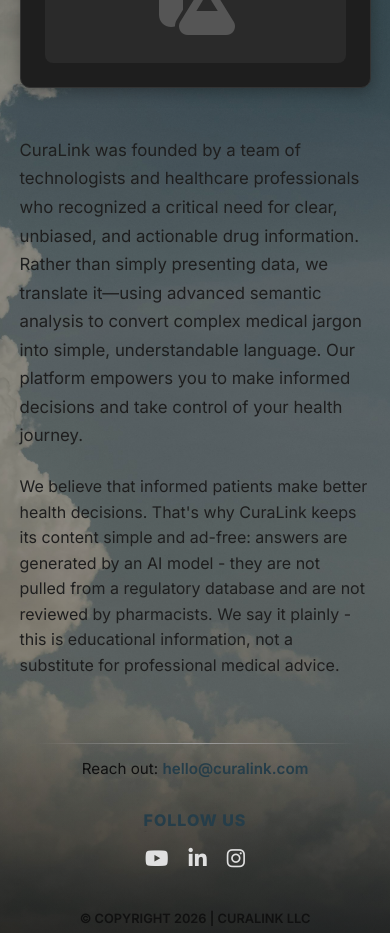
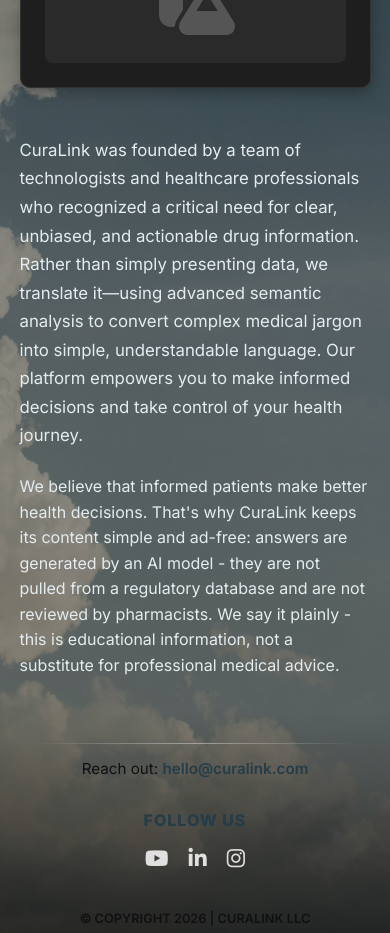
Before and after one commit to faisalkhabirr/CuraLink-MedWeb, a React (Vite) app: page /about in a window 390 px wide. Shown: the part 840-1773 px from the top of the page. Built offline with nearby package versions, Linux system fonts and the light colour scheme.

Commit message:
fix: improve text contrast on About and FAQ sections
- AboutSection: set light text (#e4ecef) on main/secondary narrative copy so it stays readable over the darkened page background, replacing the dark #1e1e1e / muted token values
- FAQSectionV2: make FAQ answer text white instead of the muted token

```diff
--- a/src/Components/AboutSection.css
+++ b/src/Components/AboutSection.css
@@ -77,7 +77,7 @@
 .secondaryNarrative {
   font-size: 1rem;
   line-height: 1.6;
-  color: var(--color-text-muted);
+  color: #e4ecef;
   margin-bottom: 2rem;
 }
 
@@ -178,6 +178,7 @@
 
   .mainNarrative {
     font-size: 1.05rem;
+    color: #e4ecef;
   }
 
   .aboutVisualColumn {
@@ -227,9 +228,13 @@
     height: 120px;
   }
 
-  .secondaryNarrative{
-    color: #1e1e1e;
-  }
+.mainNarrative {
+  color: #e4ecef;
+}
+
+.secondaryNarrative {
+  color: #e4ecef;
+}
 
 }
 
@@ -251,9 +256,9 @@
         padding: 0.75rem 0;
     }
 
-    .mainNarrative{
-      color: #1e1e1e;
-    }
+  .mainNarrative {
+  color: #e4ecef;
+}
 }
 
 @media (max-width: 400px) {
--- a/src/Components/FAQSectionV2.css
+++ b/src/Components/FAQSectionV2.css
@@ -157,6 +157,7 @@
   line-height: 1.6;
   color: var(--color-text-muted);
   margin: 0;
+  color: white;
 }
 
 
```
